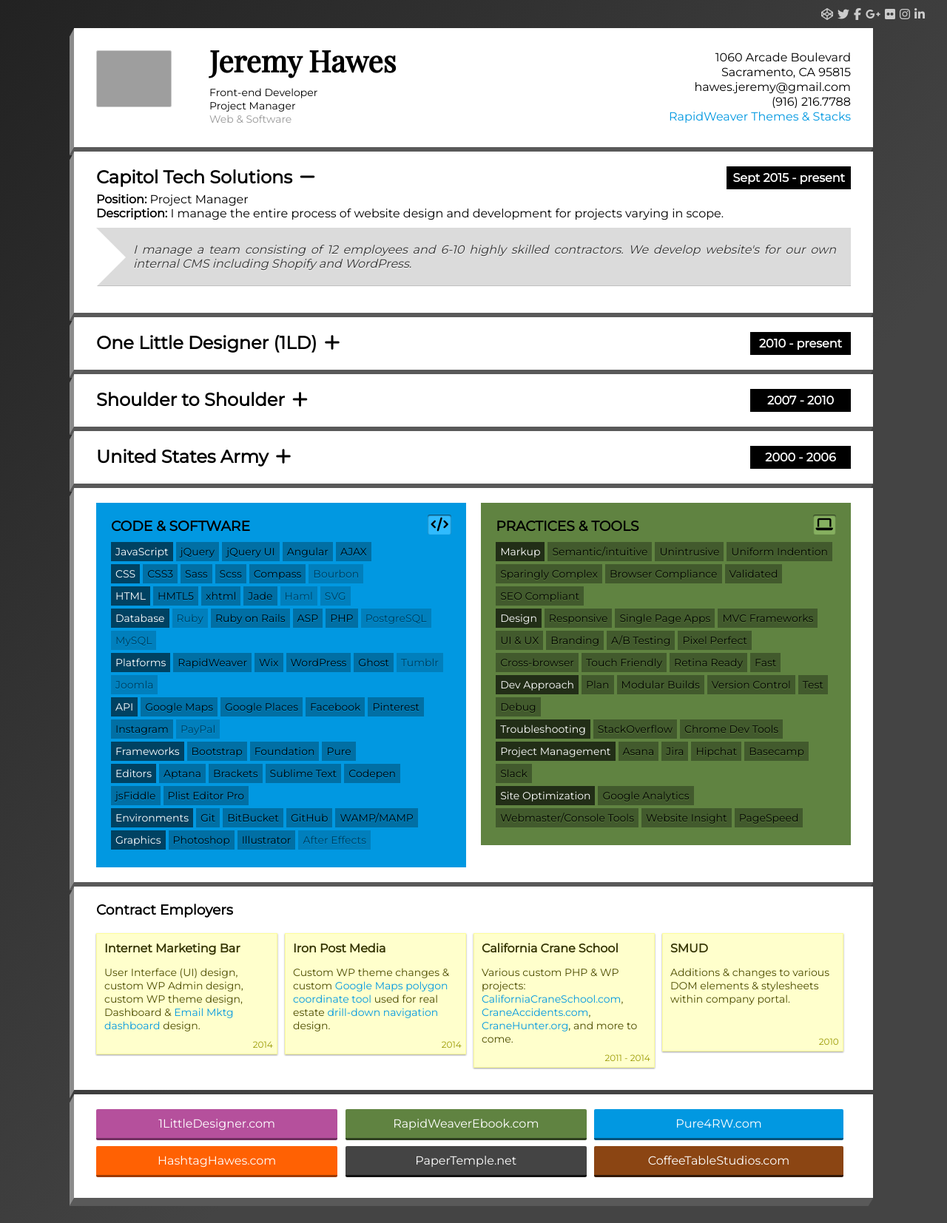
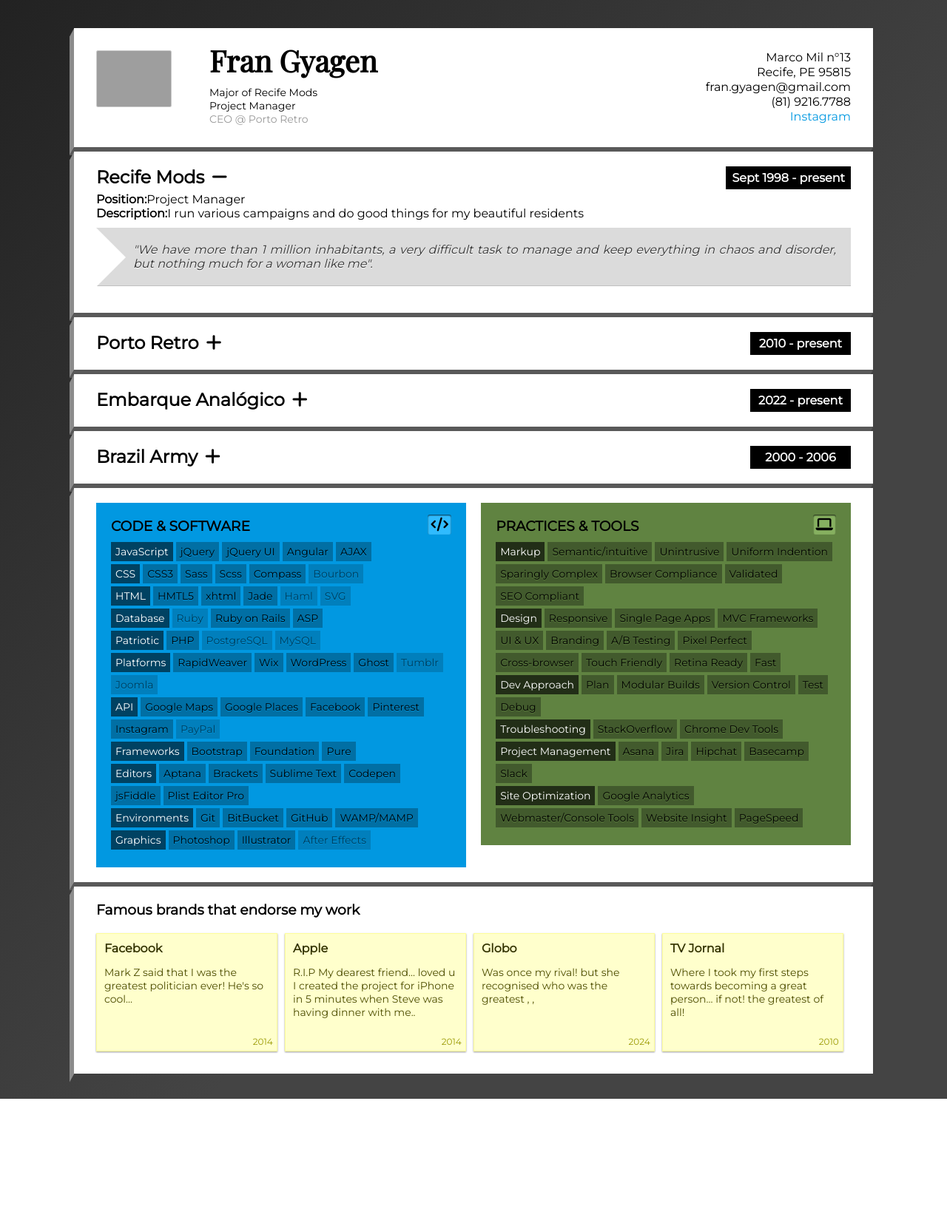
Before and after one commit to heldhma/fran2, a plain HTML site: page index.html in a window 1280 px wide. Shown: the whole page at 74% size. After the commit the page ends 1486 px from the top, so only its background shows below. Drawn offline with nearby package versions, Linux system fonts and the light colour scheme; grey boxes are pictures that could not be loaded.

Commit message:
Update index.html

```diff
--- a/index.html
+++ b/index.html
@@ -10,15 +10,16 @@
 </head>
 <body>
 <!-- partial:index.partial.html -->
-<div class="contOut clearfix">
+
+ <div class="contOut clearfix">
   <div class="contIn">
     <div class="section top clearfix">
-      <div class="logoCont"><img class="logo" src="http://gravatar.com/avatar/51efa933e7e70c09b613ff806e36cd85?s=512"/></div>
-      <h1>Jeremy Hawes</h1>
+      <div class="logoCont"><img class="logo" src="https://encrypted-tbn0.gstatic.com/images?q=tbn:ANd9GcR6bT-X_87HOZE153m0GmP9y_Z4coRma68Vtg&amp;s512"/></div>
+      <h1>Fran Gyagen</h1>
       <div class="moreInfo">
-        <p>1060 Arcade Boulevard<br/>Sacramento, CA 95815<br/>hawes.jeremy@gmail.com<br/>(916) 216.7788<br/><a href="http://onelittledesigner.com" target="_blank">RapidWeaver Themes &amp; Stacks</a></p>
+        <p>Marco Mil n°13<br/>Recife, PE 95815<br/>fran.gyagen@gmail.com<br/>(81) 9216.7788<br/><a href="https://www.instagram.com/cindygram__/" target="_blank">Instagram</a></p>
       </div>
-      <p class="tagline">Front-end Developer<br/>Project Manager<br/><span>Web &amp; Software</span></p>
+      <p class="tagline">Major of Recife Mods<br/>Project Manager<br/><span>CEO @ Porto Retro</span></p>
     </div>
     <div class="divider"></div>
   </div>
@@ -27,8 +28,8 @@
   <div class="contIn">
     <div class="section middle clearfix">
       <div class="job">
-        <h2>Capitol Tech Solutions<i class="fa fa-minus openBtn open"></i><span>Sept 2015 - present </span></h2>
-        <p><strong>Position: </strong>Project Manager<br/><strong>Description: </strong>I manage the entire process of website design and development for projects varying in scope.<br/><span class="brag">I manage a team consisting of 12 employees and 6-10 highly skilled contractors. We develop website's for our own internal CMS including Shopify and WordPress.</span></p>
+        <h2>Recife Mods<i class="fa fa-minus openBtn open"></i><span>Sept 1998 - present</span></h2>
+        <p><strong>Position:</strong>Project Manager<br/><strong>Description:</strong>I run various campaigns and do good things for my beautiful residents<br/><span class="brag">"We have more than 1 million inhabitants, a very difficult task to manage and keep everything in chaos and disorder, but nothing much for a woman like me".</span></p>
       </div>
     </div>
     <div class="divider"></div>
@@ -38,8 +39,8 @@
   <div class="contIn">
     <div class="section middle clearfix">
       <div class="job">
-        <h2>One Little Designer (1LD)<i class="fa fa-plus openBtn"></i><span>2010 - present </span></h2>
-        <p><strong>Position: </strong>Project Manager & Front-end Developer<br/><strong>Description: </strong>Website & Software development, design, UI and project management<br/><span class="brag">I am one of the top developers in the RapidWeaver market where I have over 70 top selling addons and my latest work is featured as a built-in theme in their latest version (6).</span></p>
+        <h2>Porto Retro<i class="fa fa-plus openBtn"></i><span>2010 - present</span></h2>
+        <p><strong>Position:</strong>Project Manager & CEO<br/><strong>Description:</strong>Website & Software development, design, UI and project management<br/><span class="brag">A woman like me doesn't live on politics alone, I'm very empowered and I know about various technologies, I'll list a few below.</span></p>
       </div>
     </div>
     <div class="divider"></div>
@@ -49,8 +50,8 @@
   <div class="contIn">
     <div class="section middle clearfix">
       <div class="job">
-        <h2>Shoulder to Shoulder<i class="fa fa-plus openBtn"></i><span>2007 - 2010 </span></h2>
-        <p><strong>Position: </strong>System Administrator<br/><strong>Description: </strong>Maintain internal database, administration, project management, team building<br/><span class="brag">During college I was a full-time volunteer here where our aim was to help "Prepare urban fatherless young men for life" and I helped in building the company from the ground up.</span></p>
+        <h2>Embarque Analógico<i class="fa fa-plus openBtn"></i><span>2022 - present</span></h2>
+        <p><strong>Position:</strong>Creator<br/><strong>Description:</strong>I have no words to describe this project, it's beautiful and humanitarian<br/><span class="brag">During college I was a full-time volunteer here where our aim was to help "Students that wanted to study technology" and I helped in building the project from the ground up.</span></p>
       </div>
     </div>
     <div class="divider"></div>
@@ -60,8 +61,8 @@
   <div class="contIn">
     <div class="section middle clearfix">
       <div class="job">
-        <h2>United States Army<i class="fa fa-plus openBtn"></i><span>2000 - 2006 </span></h2>
-        <p><strong>Position: </strong>Administration<br/><strong>Description: </strong>Logistical database modeling for transportation battalion's convoy movements<br/><span class="brag">Developed a tracking database for logistical transportation convoy movements - used for creating accurate predictive re-deployment supply dates.</span></p>
+        <h2>Brazil Army<i class="fa fa-plus openBtn"></i><span>2000 - 2006</span></h2>
+        <p><strong>Position:</strong>Patriotic<br/><strong>Description:</strong>I really wanted to serve my country, I love it<br/><span class="brag">i managed to end all the wars in the world in which brazil was involved, thanks to me you can live in peace forever.</span></p>
       </div>
     </div>
     <div class="divider"></div>
@@ -94,6 +95,7 @@
           <li class="light">Ruby</li>
           <li>Ruby on Rails</li>
           <li>ASP</li>
+          <li class="prim">Patriotic</li>
           <li>PHP</li>
           <li class="light">PostgreSQL</li>
           <li class="light">MySQL</li>
@@ -185,51 +187,27 @@
 <div class="contOut clearfix">
   <div class="contIn">
     <div class="contracts clearfix">
-      <h3>Contract Employers</h3>
+      <h3>Famous brands that endorse my work</h3>
       <div class="contract">
-        <h4>Internet Marketing Bar</h4>
-        <p class="desc">User Interface (UI) design, custom WP Admin design, custom WP theme design, Dashboard & <a href="https://codepen.io/jhawes/pen/gbPrbZ" target="_blank">Email Mktg dashboard </a>design.</p><span class="date">2014</span>
+        <h4>Facebook</h4>
+        <p class="desc">Mark Z said that I was the greatest politician ever!<a href="https://codepen.io/jhawes/pen/gbPrbZ" target="_blank"> </a>He's so cool...</p><span class="date">2014</span>
       </div>
       <div class="contract">
-        <h4>Iron Post Media</h4>
-        <p class="desc">Custom WP theme changes & custom <a href="https://codepen.io/jhawes/pen/ujdgK" target="_blank">Google Maps polygon coordinate tool </a>used for real estate <a href="https://codepen.io/jhawes/pen/wBACp" target="_blank">drill-down navigation </a>design.</p><span class="date">2014</span>
+        <h4>Apple</h4>
+        <p class="desc">R.I.P My dearest friend... loved u<a href="" target="_blank"> </a>I created the project for iPhone in 5 minutes when Steve was having dinner with me.<a href="https://codepen.io/jhawes/pen/wBACp" target="_blank"></a>.</p><span class="date">2014</span>
       </div>
       <div class="contract">
-        <h4>California Crane School</h4>
-        <p class="desc">Various custom PHP & WP projects: <a href="http://californiacraneschool.com" target="_blank">CaliforniaCraneSchool.com</a>, <a href="http://craneaccidents.com" target="_blank">CraneAccidents.com</a>, <a href="http://cranehunter.com" target="_blank">CraneHunter.org</a>, and more to come.</p><span class="date">2011 - 2014</span>
+        <h4>Globo</h4>
+        <p class="desc">Was once my rival! but she recognised who was the greatest<a href="http://californiacraneschool.com" target="_blank"> </a>,<a href="http://craneaccidents.com" target="_blank"> </a>,<a href="http://cranehunter.com" target="_blank"></a></p><span class="date">2024</span>
       </div>
       <div class="contract">
-        <h4>SMUD</h4>
+        <h4>TV Jornal</h4>
         <p class="desc">
-           Additions & changes to various DOM elements & stylesheets within company portal.<span class="date">2010</span></p>
+           Where I took my first steps towards becoming a great person... if not! the greatest of all!<span class="date">2010</span></p>
       </div>
     </div>
   </div>
 </div>
-<div class="contOut clearfix half">
-  <div class="contIn">
-    <div class="section middle clearfix">
-      <ul class="buttons">
-        <li><a href="http://onelittledesigner.com" target="_blank">1LittleDesigner.com</a></li>
-        <li><a href="http://rapidweaverebook.com" target="_blank">RapidWeaverEbook.com</a></li>
-        <li><a href="http://pure4rw.com" target="_blank">Pure4RW.com</a></li>
-        <li><a href="http://hashtaghawes.com" target="_blank">HashtagHawes.com</a></li>
-        <li><a href="http://papertemple.net" target="_blank">PaperTemple.net</a></li>
-        <li><a href="http://coffeetablestudios.com" target="_blank">CoffeeTableStudios.com</a></li>
-      </ul>
-    </div>
-    <div class="divider"></div>
-  </div>
-</div>
-<ul class="sm">
-  <li><a href="https://codepen.io/jhawes/"><i class="fa fa-codepen"></i></a></li>
-  <li><a href="https://twitter.com/jeremyhawes"><i class="fa fa-twitter"></i></a></li>
-  <li><a href="https://www.facebook.com/1LittleDesigner"><i class="fa fa-facebook"></i></a></li>
-  <li><a href="https://plus.google.com/+JeremyHawes/posts"><i class="fa fa-google-plus"></i></a></li>
-  <li><a href="https://www.flickr.com/photos/artbyhawes/"><i class="fa fa-flickr"></i></a></li>
-  <li><a href="http://instagram.com/haweshead/"><i class="fa fa-instagram"></i></a></li>
-  <li><a href="https://www.linkedin.com/in/jeremyhawes"><i class="fa fa-linkedin"></i></a></li>
-</ul>
 <!-- partial -->
   <script src='//cdnjs.cloudflare.com/ajax/libs/jquery/2.1.3/jquery.min.js'></script><script  src="./script.js"></script>
 
```
